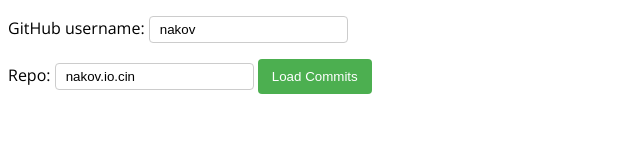
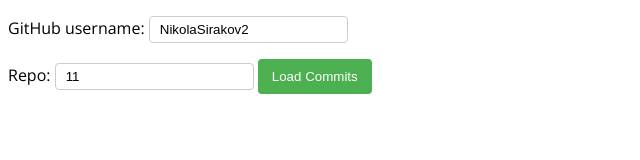
Before and after one commit to NikolaSirakov2/SOFTUNI-JS-APPLICATIONS-3, a plain HTML site: page 2/03.Gighub-Commits/index.html in a window 1280 px wide. Shown: the whole page, without its empty margins (0-640 px from the left). Drawn offline with nearby package versions, Linux system fonts and the light colour scheme.

Commit message:
Update index.html

```diff
--- a/2/03.Gighub-Commits/index.html
+++ b/2/03.Gighub-Commits/index.html
@@ -9,10 +9,13 @@
 
 <body>
     GitHub username:
-    <input type="text" id="username" value="nakov" /> <br>
-    Repo: <input type="text" id="repo" value="nakov.io.cin" />
+    <input type="text" id="username" value="NikolaSirakov2"/> <br>
+    Repo: <input type="text" id="repo" value="11"/>
     <button onclick="loadCommits()">Load Commits</button>
-    <ul id="commits"></ul>
+    <ul id="commits">
+
+    </ul>
+
     <script src="./app.js"></script>
 </body>
 
```
